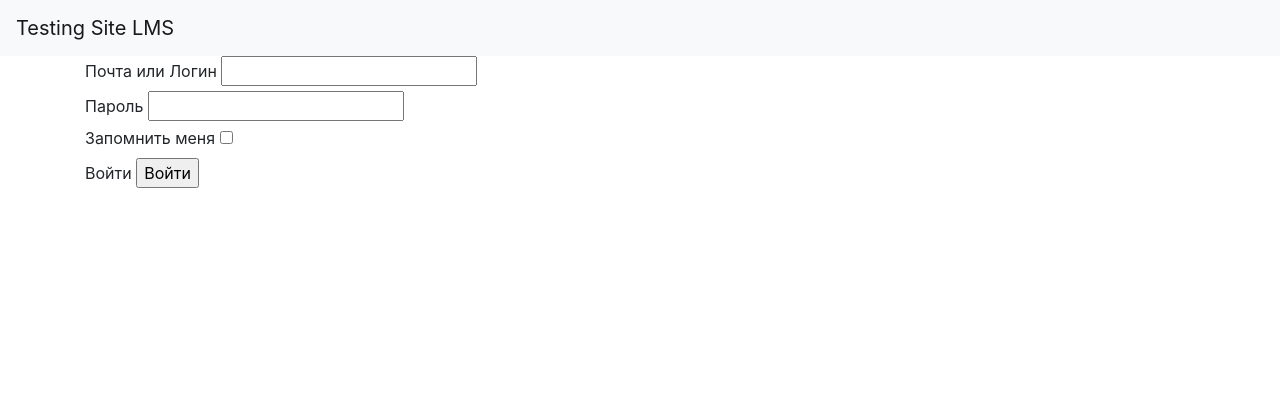
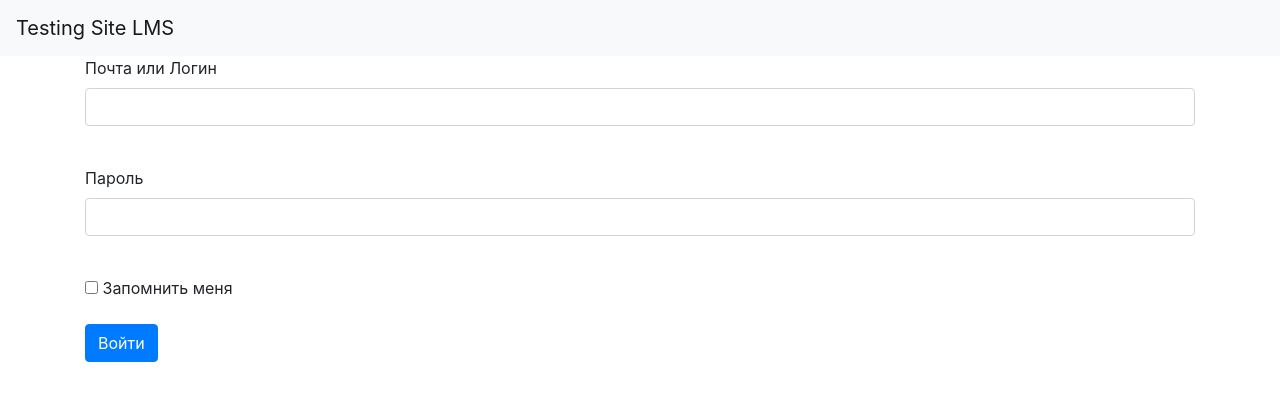
Before and after one commit to ZinixZay/Testing-Site-LMS, a Flask app: page /login in a window 1280 px wide. Shown: the top 401 px of the page. Run offline with Flask 3, Linux system fonts and the light colour scheme; some libraries are stand-ins or nearby versions.

Commit message:
input tag type change

```diff
--- a/templates/login.html
+++ b/templates/login.html
@@ -3,14 +3,28 @@
 {% block content %}
     <form action="" method="post" novalidate>
         {{ form.hidden_tag() }}
-        {% for field in form if field.name != 'csrf_token' %}
-            <div>
-                {{ field.label() }}
-                {{ field() }}
-                {% for error in field.errors %}
-                    <div class="error">{{ error }}</div>
-                {% endfor %}
-            </div>
-        {% endfor %}
+
+        <p>
+            {{ form.login.label }}<br>
+            {{ form.login(class="form-control", type="email") }}<br>
+            {% for error in form.login.errors %}
+                <div class="alert alert-danger" role="alert">
+                    {{ error }}
+                </div>
+            {% endfor %}
+        </p>
+
+        <p>
+            {{ form.password.label }}<br>
+            {{ form.password(class="form-control", type="password") }}<br>
+            {% for error in form.password.errors %}
+                <div class="alert alert-danger" role="alert">
+                    {{ error }}
+                </div>
+            {% endfor %}
+        </p>
+
+        <p>{{ form.remember_me() }} {{ form.remember_me.label }}</p>
+        <p>{{ form.submit(type="submit", class="btn btn-primary") }}</p>
     </form>
 {% endblock %}
```
